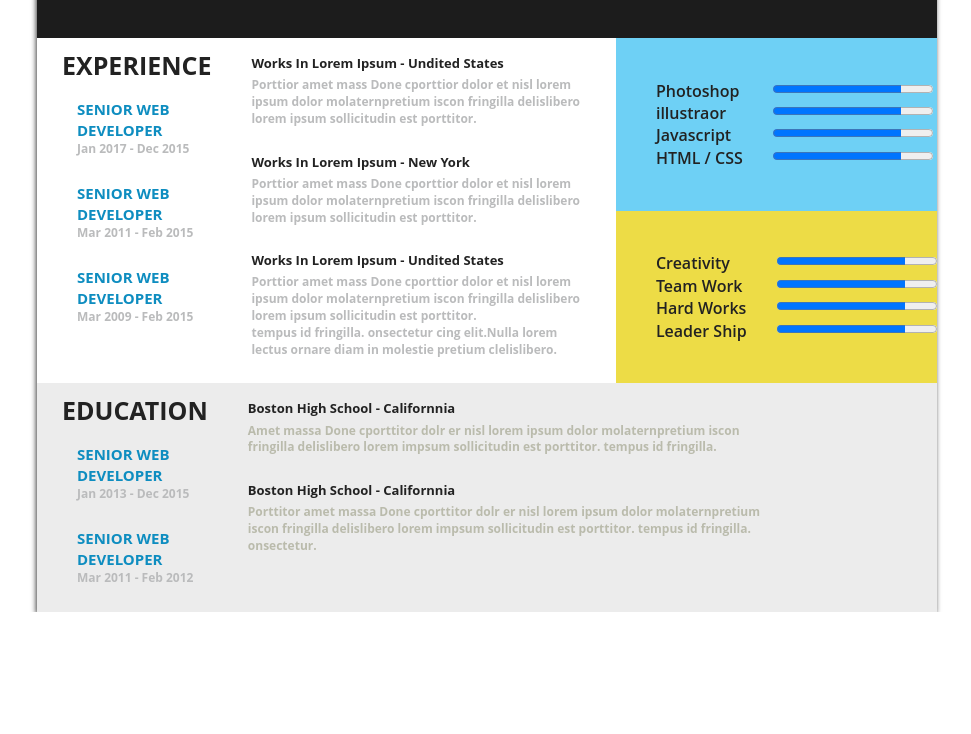
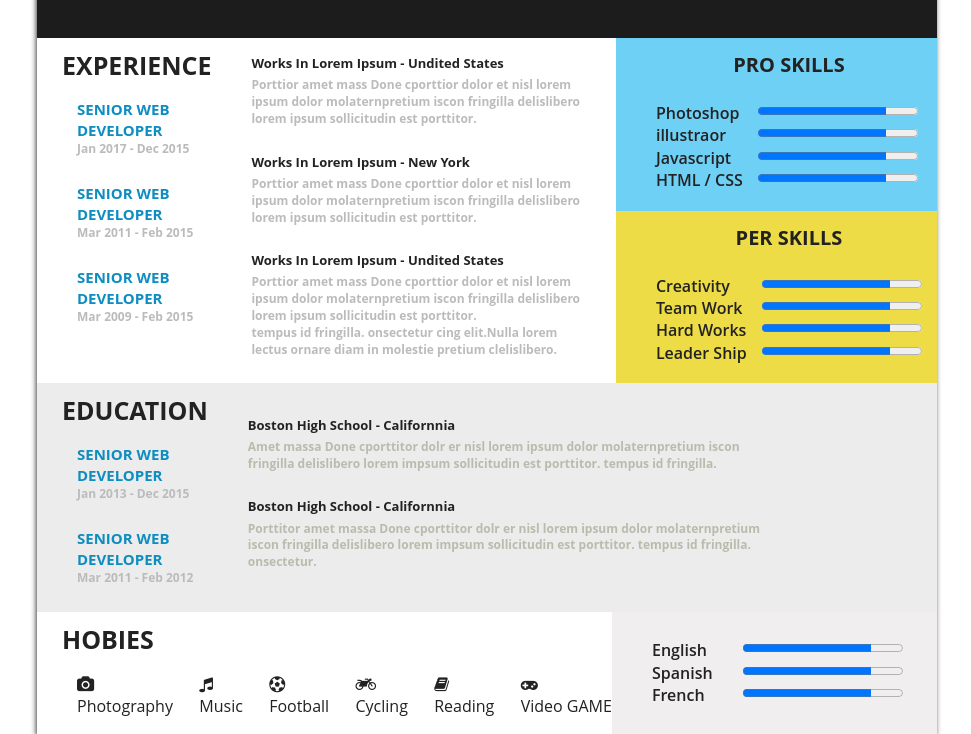
Before and after one commit to amitbz1998/cv, a plain HTML site: page index.html in a window 1280 px wide. Shown: the part 348-1082 px from the top of the page, without its empty margins (153-1124 px from the left). Before the commit the page ends 960 px from the top, so only its background shows below. Drawn offline with nearby package versions, Linux system fonts and the light colour scheme.

Commit message:
hobbies and languahe

```diff
--- a/css/custom.css
+++ b/css/custom.css
@@ -87,6 +87,7 @@ h1,h2,h3,h4,h5,h6{
     text-decoration: none;
 }
 #experience-skills{
+
     display: flex;
 }
 
@@ -134,8 +135,14 @@ h1,h2,h3,h4,h5,h6{
 }
 #pro-skills{
     align-items: center;
-    display: flex;
+    display: grid;
     background: #6ed0f5;
+}
+#skills h1{
+        text-align: center;
+
+    font-size: 20px;
+
 }
 
 #pro-skills ul:nth-child(1){
@@ -143,12 +150,12 @@ font-weight: 600;
 }
 
 #pro-skills ul:nth-child(2){
-padding-left: 30px;
+padding-left: 15px;
 }
 
 #per-skills{
     align-items: center;
-    display: flex;
+    display: grid;
     background: #eddc46;
 }
 #per-skills ul:nth-child(1){
@@ -156,10 +163,15 @@ padding-left: 30px;
 }
 
 #per-skills ul:nth-child(2){
-    padding-left: 30px;
+    padding-left: 15px;
+}
+
+#aa,#bb{
+    display: flex;
 }
 
 #education-skills{
+    align-items: center;
     display: flex;
     background: #ececec;
 }
@@ -201,3 +213,42 @@ padding-left: 30px;
     color: #babbac;
     margin-bottom: 25px
 }
+#hobies-icons {
+    width: 535px;
+    display: flex;
+    justify-content: space-between;
+    list-style: none;
+}
+#hobies{
+
+    display: flex;
+}
+#hobies-icons{
+    align-items: center;
+
+}
+
+
+#language{
+
+    width: 750px;
+    align-items: center;
+    display: flex;
+    background: #f0eeef;
+}
+#language ul:nth-child(1){
+    font-weight: 600;
+    list-style: none;
+}
+
+#language ul:nth-child(2){
+    padding-left: 30px;
+    list-style: none;
+}
+
+#hobies-template h1{
+    margin-left: 25px;
+    text-transform: uppercase;
+    font-size: 25px;
+    margin-top: 10px;
+}
--- a/index.html
+++ b/index.html
@@ -117,7 +117,10 @@
                     </ul>
                 </article>
                 <section id="skills">
+
                     <section id="pro-skills">
+                        <h1>pro skills</h1>
+                        <section id="aa">
                         <ul>
                             <li>Photoshop</li>
                             <li>illustraor</li>
@@ -131,7 +134,10 @@
                             <li><progress value="80" max="100"></progress></li>
                         </ul>
                     </section>
+                        </section>
                     <section id="per-skills">
+                         <h1>per skills</h1>
+                        <section id="bb">
                         <ul>
                             <li>Creativity</li>
                             <li>Team Work</li>
@@ -144,6 +150,7 @@
                             <li><progress value="80" max="100"></progress></li>
                             <li><progress value="80" max="100"></progress></li>
                         </ul>
+                        </section>
                     </section>
                 </section>
             </section>
@@ -177,6 +184,56 @@
                     </ul>
                  </article>
             </section>
+
+            <section id="hobies">
+                <section id="hobies-template">
+                    <h1>hobies</h1>
+                    <ul id="hobies-icons">
+                    <li>
+                        <i class="fa fa-camera" aria-hidden="true"></i>
+                        <div>Photography</div>
+                    </li>
+                    <li>
+                        <i class="fa fa-music" aria-hidden="true"></i>
+                        <div>Music</div>
+                    </li>
+                    <li>
+                        <i class="fa fa-futbol-o" aria-hidden="true"></i>
+                        <div>Football</div>
+                    </li>
+                    <li>
+                        <i class="fa fa-motorcycle" aria-hidden="true"></i>
+                        <div>Cycling</div>
+                    </li>
+                    <li>
+                        <i class="fa fa-book" aria-hidden="true"></i>
+                        <div>Reading</div>
+                    </li>
+                    <li>
+                        <i class="fa fa-gamepad" aria-hidden="true"></i>
+                        <div>Video GAME</div>
+                    </li>
+                </ul>
+                </section>
+                <section id=language>
+                    <ul>
+                        <li>English</li>
+                        <li>Spanish</li>
+                        <li>French</li>
+                    </ul>
+                    <ul>
+                        <li><progress value="80" max="100"></progress></li>
+                        <li><progress value="80" max="100"></progress></li>
+                        <li><progress value="80" max="100"></progress></li>
+
+                    </ul>
+                </section>
+
+
+            </section>
+
+
+
         </section>
 
 
```
